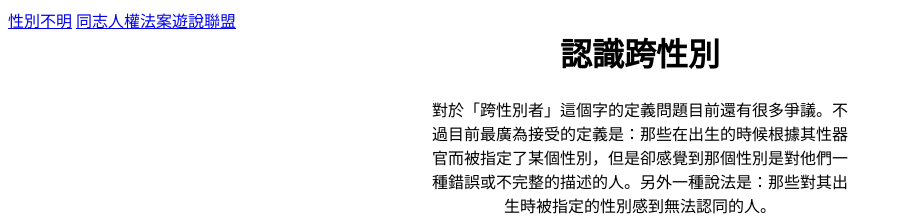
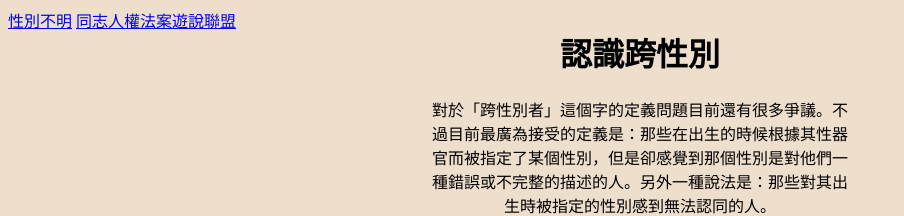
Before and after one commit to jazzie/trans, a plain HTML site: page index.html in a window 1280 px wide. Shown: the top 216 px of the page, without its empty margins (0-904 px from the left). Drawn offline with nearby package versions, Linux system fonts and the light colour scheme.

Commit message:
letter fixed

```diff
--- a/sass/screen.scss
+++ b/sass/screen.scss
@@ -6,7 +6,7 @@
 @import "compass/css3";
 
 html {
-	backround-color:rgb(238, 223, 204);
+	background-color:rgb(238, 223, 204);
 }
 
 #container {
```
Also changed, not shown: stylesheets/screen.css.
